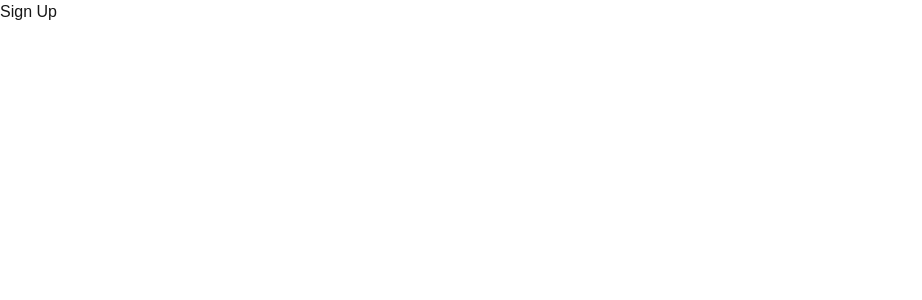
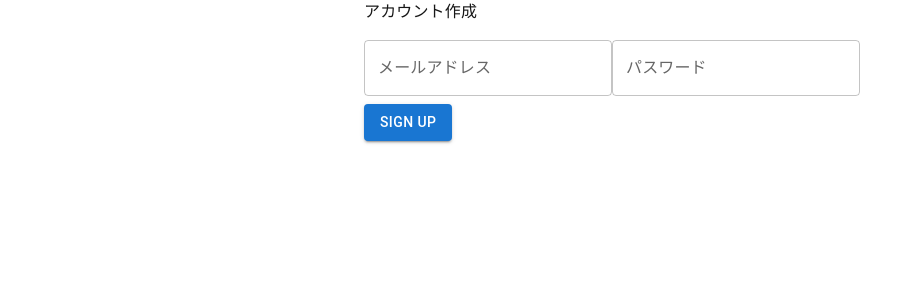
Before and after one commit to maayyu/original_mental_app2, a Next.js app: page /auth/sign-up in a window 1280 px wide. Shown: the top 300 px of the page, without its empty margins (0-922 px from the left). Built offline with nearby package versions, Linux system fonts and the light colour scheme.

Commit message:
サインアップ画面　作成

```diff
--- a/app/auth/sign-up/page.tsx
+++ b/app/auth/sign-up/page.tsx
@@ -1,7 +1,71 @@
 // サインアップページ
+"use client";
 
-import React from "react";
+import { useState } from "react";
+// import { supabase } from "@/lib/supabaseClient";
+import { useRouter } from "next/navigation";
+import { Box, Button, Container, TextField, Typography } from "@mui/material";
 
 export default function SignUpPage() {
-  return <div>Sign Up</div>;
+  const [email, setEmail] = useState("");
+  const [password, setPassword] = useState("");
+  const [error, setError] = useState<string | null>(null);
+  const [message, setMessage] = useState<string | null>(null);
+
+  const router = useRouter();
+
+  const handleSignUp = async (e: React.FormEvent) => {
+    e.preventDefault();
+
+    // Supabaseのサインアップ機能
+    const { error } = await supabase.auth.signup({
+      email,
+      password,
+    });
+
+    // エラーの場合、メッセージを表示
+    if (error) {
+      setError(error.message);
+    } else {
+      // 登録出来たら、メールを確認メッセージを表示
+      setMessage("確認メールを送信しました。メールをご確認ください。");
+      router.push("/app/auth/sign-in/page.tsx"); //サインインページに遷移
+    }
+  };
+
+  return (
+    <Container maxWidth="sm">
+      <Box>
+        <Typography>アカウント作成</Typography>
+
+        <Box component="form" onSubmit={handleSignUp}>
+          <TextField
+            label="メールアドレス"
+            variant="outlined"
+            type="email"
+            margin="normal"
+            value={email}
+            onChange={(e) => setEmail(e.target.value)}
+          />
+          <TextField
+            label="パスワード"
+            variant="outlined"
+            type="password"
+            margin="normal"
+            value={password}
+            onChange={(e) => setPassword(e.target.value)}
+          />
+
+          <Button
+            type="submit"
+            variant="contained"
+            color="primary"
+            onClick={handleSignUp}
+          >
+            Sign Up
+          </Button>
+        </Box>
+      </Box>
+    </Container>
+  );
 }
```
